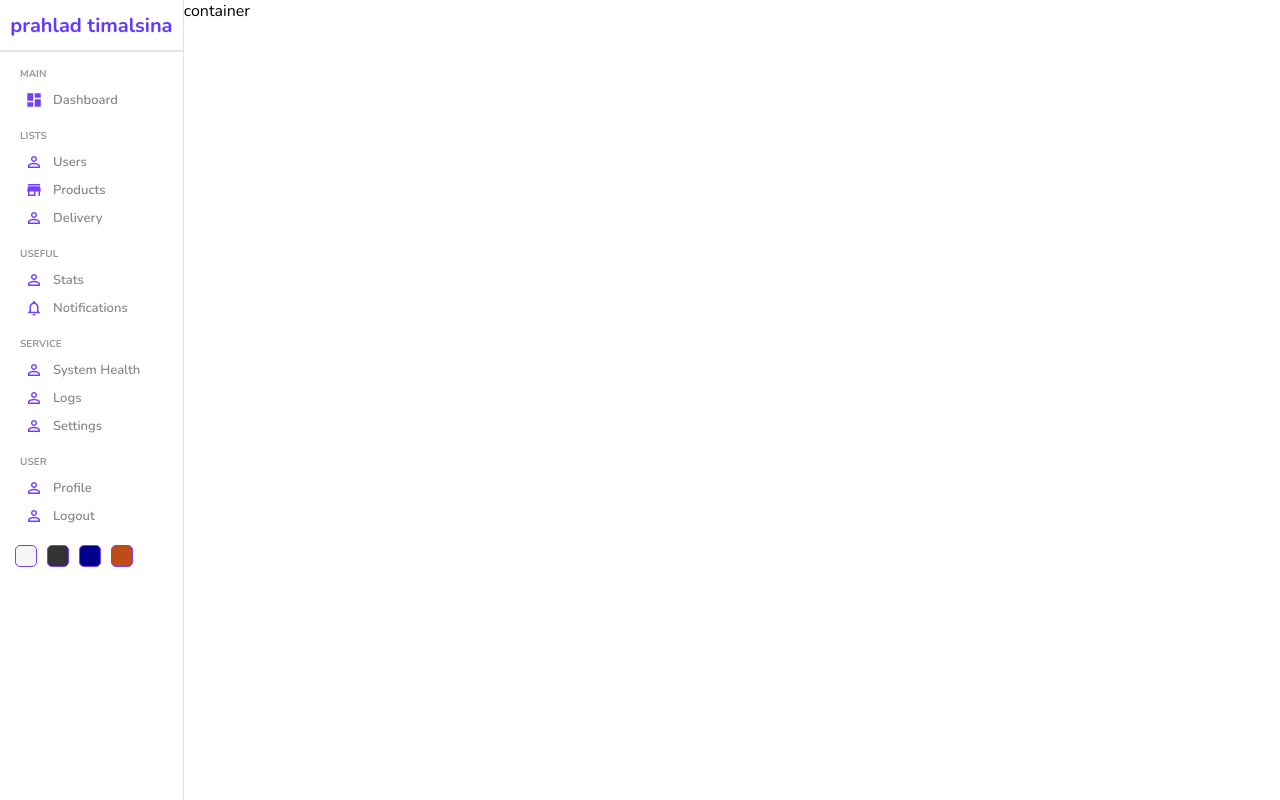
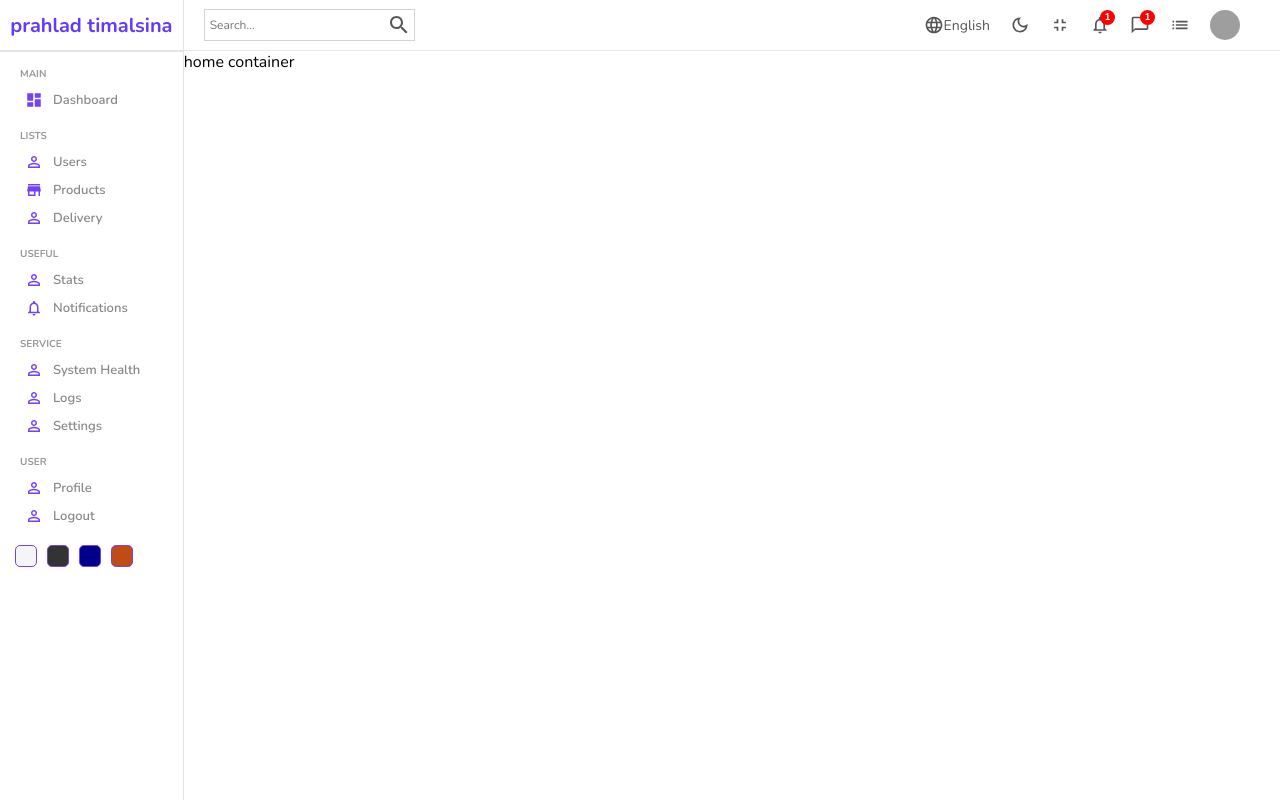
Before and after one commit to prahladtimalsina/React-Admin-Dashboard, a React (Create React App) app: page / in a window 1280 px wide. Built offline with nearby package versions, Linux system fonts and the light colour scheme; grey boxes are pictures that could not be loaded.

Commit message:
navbar done

```diff
--- a/src/components/navbar/Navbar.jsx
+++ b/src/components/navbar/Navbar.jsx
@@ -1,9 +1,50 @@
-import './navbar.scss'
+import LanguageOutlinedIcon from "@mui/icons-material/LanguageOutlined";
+import SearchOutlinedIcon from "@mui/icons-material/SearchOutlined";
+import DarkModeOutlinedIcon from "@mui/icons-material/DarkModeOutlined";
+import FullscreenExitOutlinedIcon from "@mui/icons-material/FullscreenExitOutlined";
+import NotificationsNoneOutlinedIcon from "@mui/icons-material/NotificationsNoneOutlined";
+import ChatBubbleOutlineOutlinedIcon from "@mui/icons-material/ChatBubbleOutlineOutlined";
+import ListOutlinedIcon from "@mui/icons-material/ListOutlined";
+import "./navbar.scss";
 
 const Navbar = () => {
   return (
-    <div>Navbar</div>
-  )
-}
+    <div className="navbar">
+      <div className="wrapper">
+        <div className="search">
+          <input type="text" placeholder="Search..." />
+          <SearchOutlinedIcon />
+        </div>
+        <div className="items">
+          <div className="item">
+            <LanguageOutlinedIcon className="icon" />
+            English
+          </div>
+          <div className="item">
+            <DarkModeOutlinedIcon className="icon" />
+          </div>
+          <div className="item">
+            <FullscreenExitOutlinedIcon className="icon" />
+          </div>
+          <div className="item">
+            <NotificationsNoneOutlinedIcon className="icon" />
+            <div className="counter">1</div>
+          </div>
+          <div className="item">
+            <ChatBubbleOutlineOutlinedIcon className="icon" />
+            <div className="counter">1</div>
+          </div>
+          <div className="item">
+            <ListOutlinedIcon className="icon" />
+          </div>
+          <div className="item">
+            <img src="https://gravatar.com/avatar/5e7d8e037b82504224ea172193b023d1?s=400&d=robohash&r=x" alt=""
+            className="avatar" />
+          </div>
+        </div>
+      </div>
+    </div>
+  );
+};
 
-export default Navbar
+export default Navbar;
--- a/src/components/navbar/navbar.scss
+++ b/src/components/navbar/navbar.scss
@@ -0,0 +1,73 @@
+.navbar{
+    height: 50px;
+    border-bottom: 0.5px solid rgb(231, 228, 2228);
+    display: flex;
+    align-items: center;
+    font-size: 14px;
+    color: #555;
+
+    .wrapper {
+        padding: 20px;
+        display: flex;
+        align-items: center;
+        justify-content:space-between;
+        width: 100%;
+
+        .search{
+            display: flex;
+            align-items: center;
+            border: 0.5px solid lightgray;
+            padding: 3px;
+
+            input{
+                border: none;
+                outline: none;
+                background: transparent;
+
+                &::placeholder{
+                    font-size: 12px;
+                }
+            }
+
+        }
+    }
+
+    .items{
+        display: flex;
+        align-items: center;
+
+        .item{
+            display: flex;
+            align-items: center;
+            margin-right: 20px;
+            position: relative;
+            cursor: pointer;
+
+
+            .icon {
+                font-size: 20px;
+            }
+
+            .avatar{
+                width: 30px;
+                height: 30px;
+               border-radius: 50%;
+            }
+
+            .counter{
+                width: 15px;
+                height: 15px;
+                background-color: red;
+                border-radius: 50%;
+                color: white;
+                display: flex;
+                justify-content: center;
+                font-size: 10px;
+                font-weight: bold;
+                position: absolute;
+                top: -5px;
+                right: -5px ;
+            }
+        }
+    }
+}
--- a/src/pages/home/Home.jsx
+++ b/src/pages/home/Home.jsx
@@ -1,3 +1,4 @@
+import Navbar from "../../components/navbar/Navbar";
 import Sidebar from "../../components/sidebar/Sidebar";
 import "./home.scss";
 
@@ -6,7 +7,8 @@
     <div className="home">
       <Sidebar />
       <div className="homeContainer">
-        container
+       <Navbar />
+       home container
       </div>
     </div>
   );
```
